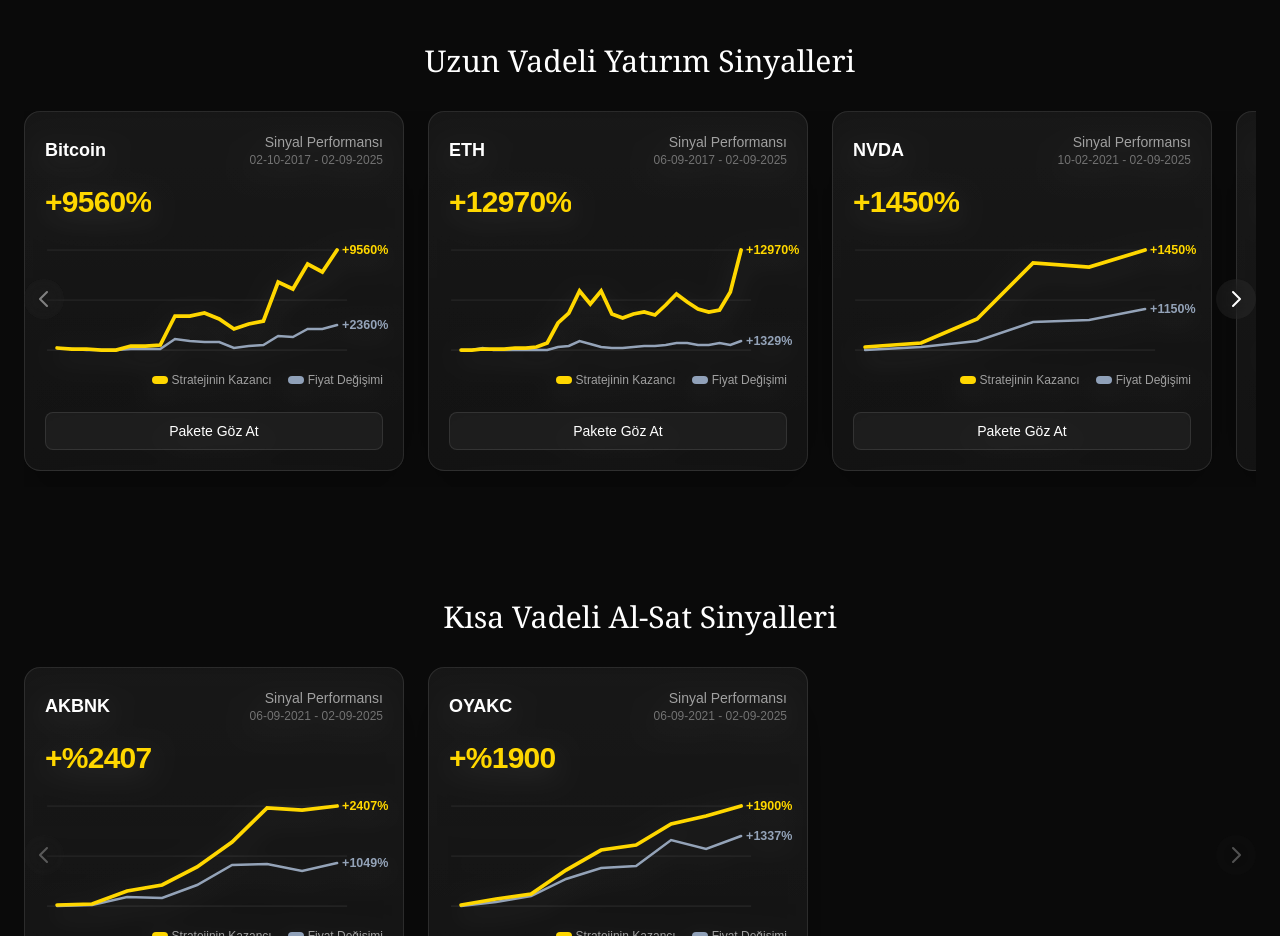
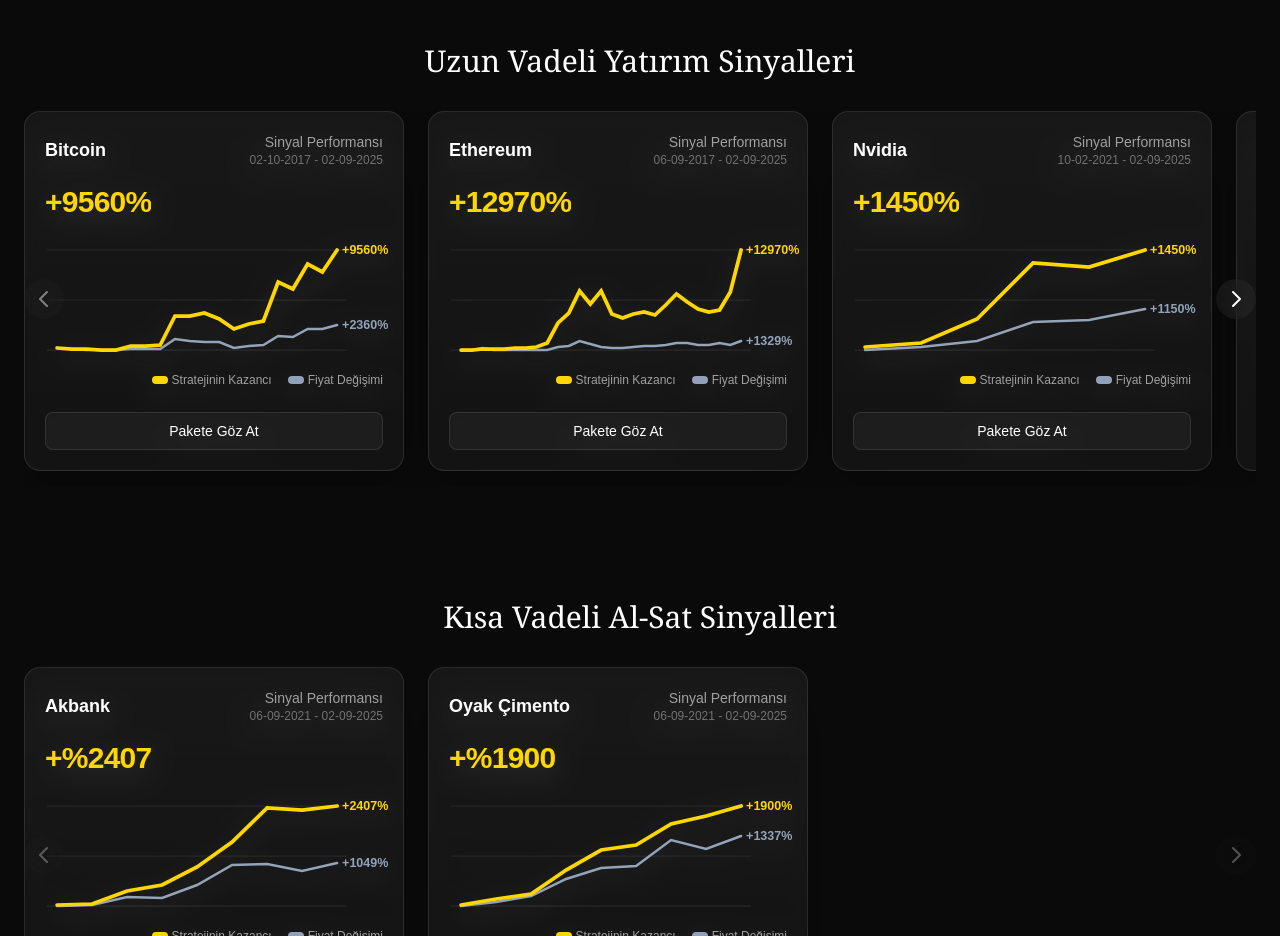
Before and after one commit to tolgacatalpinar/servet-akademisi, a Next.js app: page / in a window 1280 px wide. Shown: the part 1440-2376 px from the top of the page. Built offline with nearby package versions, Linux system fonts and the light colour scheme.

Commit message:
Update page.jsx

```diff
--- a/app/page.jsx
+++ b/app/page.jsx
@@ -157,7 +157,7 @@
     },
     {
       id: "eth",
-      symbol: "ETH",
+      symbol: "Ethereum",
       startDate: "06-09-2017",
       performance5Y: 12970,
       buyHoldPerformance: 1329, // Added buy & hold performance
@@ -167,7 +167,7 @@
     },
     {
       id: "nvda",
-      symbol: "NVDA",
+      symbol: "Nvidia",
       startDate: "10-02-2021",
       performance5Y: 1450,
       buyHoldPerformance: 1150, // Added buy & hold performance
@@ -177,7 +177,7 @@
     },
     {
       id: "pltr",
-      symbol: "PLTR",
+      symbol: "Palantir",
       startDate: "24-03-2021",
       performance5Y: 1808,
       buyHoldPerformance: 569, // Added buy & hold performance
@@ -197,7 +197,7 @@
     },
     {
       id: "tsla",
-      symbol: "TSLA",
+      symbol: "Tesla",
       startDate: "10-02-2021",
       performance5Y: 200,
       buyHoldPerformance: 18, // Added buy & hold performance
@@ -210,7 +210,7 @@
   const shortTermSignalItems = [
     {
       id: "akbnk",
-      symbol: "AKBNK",
+      symbol: "Akbank",
       startDate: "06-09-2021",
       performance5Y: 2407,
       buyHoldPerformance: 1049, // Added buy & hold performance
@@ -221,7 +221,7 @@
     },
     {
       id: "oyakc",
-      symbol: "OYAKC",
+      symbol: "Oyak Çimento",
       startDate: "06-09-2021",
       performance5Y: 1900,
       buyHoldPerformance: 1337, // Added buy & hold performance
```
